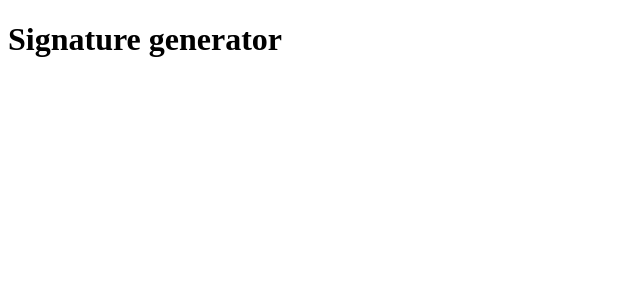
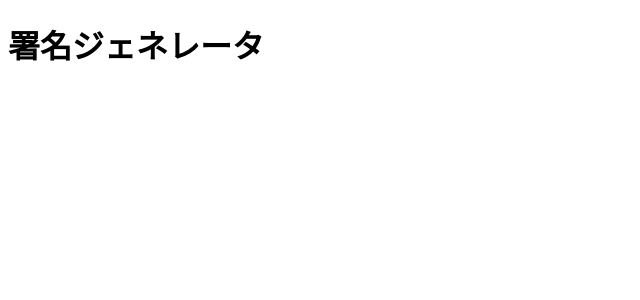
Before and after one commit to nok-mt/signature-generator, a React app: page / in a window 1280 px wide. Shown: the top 300 px of the page, without its empty margins (0-640 px from the left). Built offline with nearby package versions, Linux system fonts and the light colour scheme.

Commit message:
recommit

```diff
--- a/src/index.tsx
+++ b/src/index.tsx
@@ -1,6 +1,6 @@
 import * as React from "react";
 import { render } from "react-dom";
 
-const Main = <h1>Signature generator</h1>;
+const Main = <h1>署名ジェネレータ</h1>;
 
 render(Main, document.getElementById("app"));
```
Also changed, not shown: 1 other file (tests, documents, lock files or other folders).
